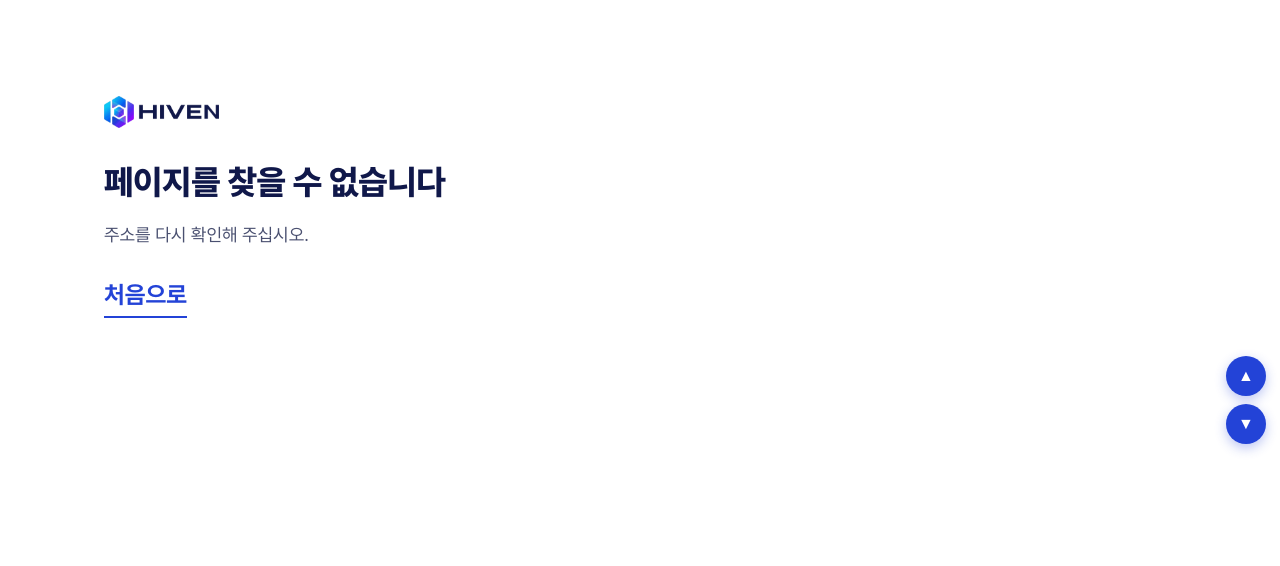
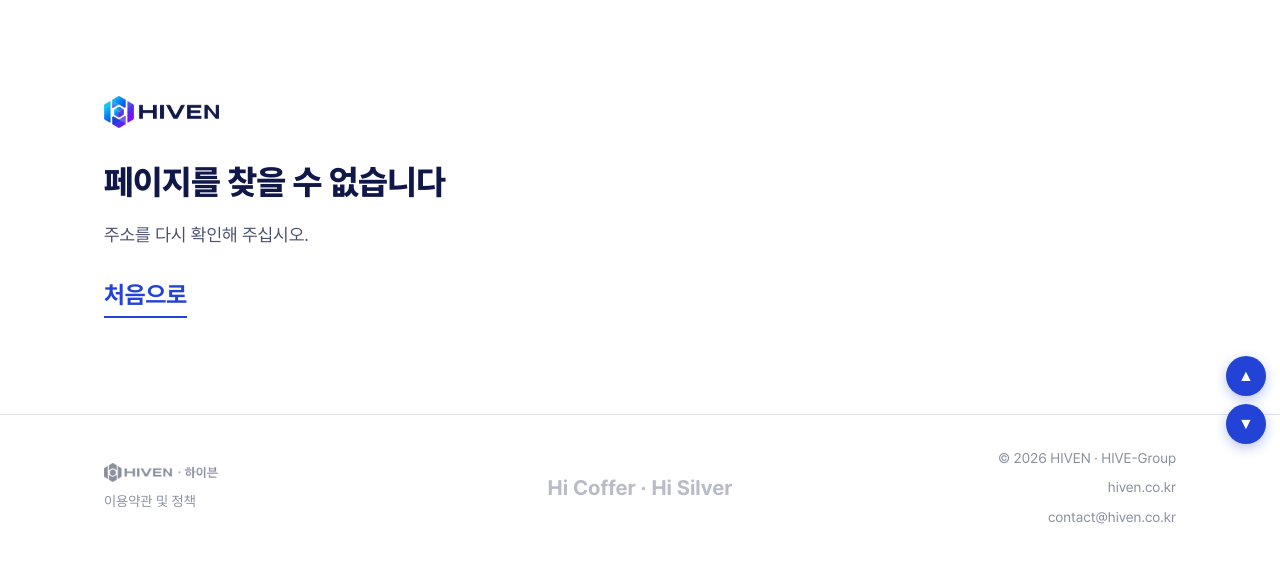
Before and after one commit to Kimsoowhan/hiven-site, a plain HTML site: page 404.html in a window 1280 px wide. Drawn offline with Linux system fonts and the light colour scheme.

Commit message:
404 common footer; old privacy.html redirects to policies#privacy
Co-Authored-By: Claude Opus 5.5 <noreply@anthropic.com>
Claude-Session: https://claude.ai/code/session_01Q4BN7DLbCGFKQgXunEnniA

```diff
--- a/404.html
+++ b/404.html
@@ -1,3 +1,17 @@
 <!DOCTYPE html>
-<html lang="ko"><head><meta name="robots" content="noindex,nofollow,noarchive,nosnippet,noimageindex"><meta charset="utf-8"><meta name="viewport" content="width=device-width, initial-scale=1"><title>페이지를 찾을 수 없습니다 · HIVEN</title><link rel="icon" href="/assets/img/favicon.png"><link rel="stylesheet" href="/assets/css/site.css?v=20261024f"><style id="mvn-css">.mvn{position:fixed;right:14px;bottom:50%;transform:translateY(50%);display:flex;flex-direction:column;gap:8px;z-index:50}.mvn button{width:40px;height:40px;border:0;border-radius:50%;background:#2343D7;color:#fff;display:flex;align-items:center;justify-content:center;font-size:16px;cursor:pointer;box-shadow:0 4px 12px rgba(35,67,215,.3);-webkit-user-select:none;user-select:none;touch-action:none;-webkit-touch-callout:none}</style></head>
-<body><main class="sec"><div class="wrap"><img src="/assets/img/hiven-logo-h.png" alt="HIVEN" class="nf-logo"><h2 class="nf-title">페이지를 찾을 수 없습니다</h2><p class="lead">주소를 다시 확인해 주십시오.</p><a class="mail" href="/">처음으로</a></div></main><nav class="mvn" aria-label="scroll"><button type="button" data-d="-1" aria-label="위로">▲</button><button type="button" data-d="1" aria-label="아래로">▼</button></nav><script id="mvn-js">(function(){var n=document.querySelector(".mvn");if(!n)return;n.querySelectorAll("button").forEach(function(b){var d=+b.dataset.d,t=null,r=null,h=false;function stop(){clearTimeout(t);cancelAnimationFrame(r);r=null}function loop(){window.scrollBy(0,d*14);r=requestAnimationFrame(loop)}b.addEventListener("pointerdown",function(e){e.preventDefault();h=false;t=setTimeout(function(){h=true;loop()},280)});["pointerup","pointerleave","pointercancel"].forEach(function(ev){b.addEventListener(ev,function(){var was=h;stop();if(ev=="pointerup"&&!was){window.scrollTo({top:d<0?0:document.documentElement.scrollHeight,behavior:"smooth"})}h=false})});b.addEventListener("contextmenu",function(e){e.preventDefault()})})})();</script></body></html>
+<html lang="ko"><head><meta name="robots" content="noindex,nofollow,noarchive,nosnippet,noimageindex"><meta charset="utf-8"><meta name="viewport" content="width=device-width, initial-scale=1"><title>페이지를 찾을 수 없습니다 · HIVEN</title><link rel="icon" href="/assets/img/favicon.png"><link rel="stylesheet" href="/assets/css/site.css?v=20261024f"><style id="mvn-css">.mvn{position:fixed;right:14px;bottom:50%;transform:translateY(50%);display:flex;flex-direction:column;gap:8px;z-index:50}.mvn button{width:40px;height:40px;border:0;border-radius:50%;background:#2343D7;color:#fff;display:flex;align-items:center;justify-content:center;font-size:16px;cursor:pointer;box-shadow:0 4px 12px rgba(35,67,215,.3);-webkit-user-select:none;user-select:none;touch-action:none;-webkit-touch-callout:none}</style><style id="hfoot-css">
+footer.hfoot{padding:32px 0;border-top:1px solid rgba(128,136,160,.25);color:#8A90A0;font-size:14px}
+footer.hfoot .wrap.hf{display:grid;grid-template-columns:1fr auto 1fr;align-items:center;gap:16px}
+footer.hfoot a{color:inherit;text-decoration:none}footer.hfoot a:hover{text-decoration:underline}
+footer.hfoot .hf-l{display:flex;flex-direction:column;gap:8px;align-items:flex-start}
+footer.hfoot .hf-r{display:flex;flex-direction:column;gap:6px;align-items:flex-end;text-align:right}
+footer.hfoot .hf-m{font-size:21px;font-weight:700;color:#B8BCC6;text-align:center}
+footer.hfoot .hf-brand{display:inline-flex;align-items:center;gap:8px;font-weight:700}
+footer.hfoot .hf-logo{display:block;width:79px;height:22px;background:currentColor;-webkit-mask:url(/assets/img/hiven-logo-h.png) no-repeat left center/contain;mask:url(/assets/img/hiven-logo-h.png) no-repeat left center/contain}
+footer.hfoot .hf-brand .kn{font-size:15px;line-height:1}
+@media (max-width:760px){footer.hfoot .wrap.hf{grid-template-columns:1fr;justify-items:center;text-align:center;gap:10px}
+footer.hfoot .hf-l,footer.hfoot .hf-r{display:contents}
+footer.hfoot .hf-brand{order:1}footer.hfoot .hf-copy{order:2}footer.hfoot .hf-pol{order:3}footer.hfoot .hf-m{order:4}footer.hfoot .hf-site{order:5}footer.hfoot .hf-mail{order:6}footer.hfoot }
+</style></head>
+<body><main class="sec"><div class="wrap"><img src="/assets/img/hiven-logo-h.png" alt="HIVEN" class="nf-logo"><h2 class="nf-title">페이지를 찾을 수 없습니다</h2><p class="lead">주소를 다시 확인해 주십시오.</p><a class="mail" href="/">처음으로</a></div></main><footer class="hfoot"><div class="wrap hf"><div class="hf-l"><a class="hf-brand" href="https://hiven.co.kr/#top" aria-label="HIVEN"><img src="/assets/img/hiven-footer-logo.png" alt="HIVEN · 하이븐" width="116" height="19" style="display:block;height:19px;width:auto"></a><a class="hf-pol" href="https://hiven.co.kr/policies.html">이용약관 및 정책</a></div><div class="hf-m"><a href="https://hicoffer.ai/">Hi Coffer</a> · <a href="https://hisilver.ai/">Hi Silver</a></div><div class="hf-r"><span class="hf-copy">© 2026 HIVEN · HIVE-Group</span><a class="hf-site" href="https://hiven.co.kr/">hiven.co.kr</a><a class="hf-mail" href="mailto:contact@hiven.co.kr">contact@hiven.co.kr</a></div></div></footer>
+<nav class="mvn" aria-label="scroll"><button type="button" data-d="-1" aria-label="위로">▲</button><button type="button" data-d="1" aria-label="아래로">▼</button></nav><script id="mvn-js">(function(){var n=document.querySelector(".mvn");if(!n)return;n.querySelectorAll("button").forEach(function(b){var d=+b.dataset.d,t=null,r=null,h=false;function stop(){clearTimeout(t);cancelAnimationFrame(r);r=null}function loop(){window.scrollBy(0,d*14);r=requestAnimationFrame(loop)}b.addEventListener("pointerdown",function(e){e.preventDefault();h=false;t=setTimeout(function(){h=true;loop()},280)});["pointerup","pointerleave","pointercancel"].forEach(function(ev){b.addEventListener(ev,function(){var was=h;stop();if(ev=="pointerup"&&!was){window.scrollTo({top:d<0?0:document.documentElement.scrollHeight,behavior:"smooth"})}h=false})});b.addEventListener("contextmenu",function(e){e.preventDefault()})})})();</script></body></html>
```
